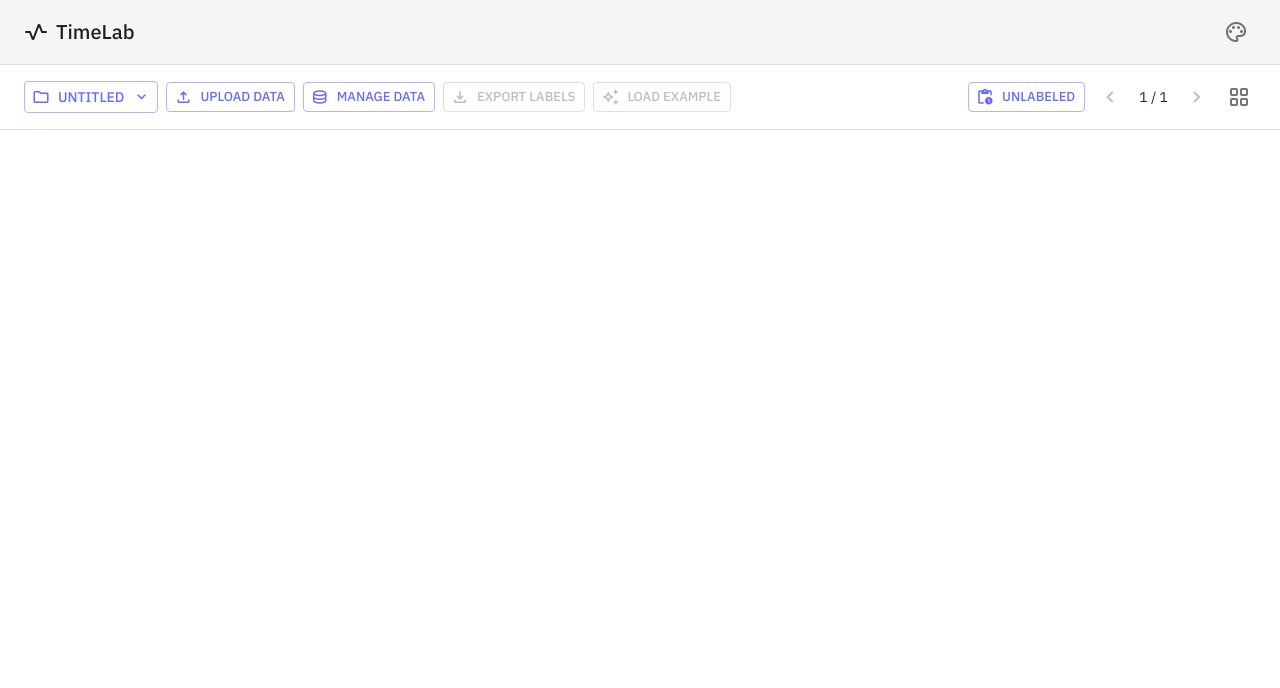
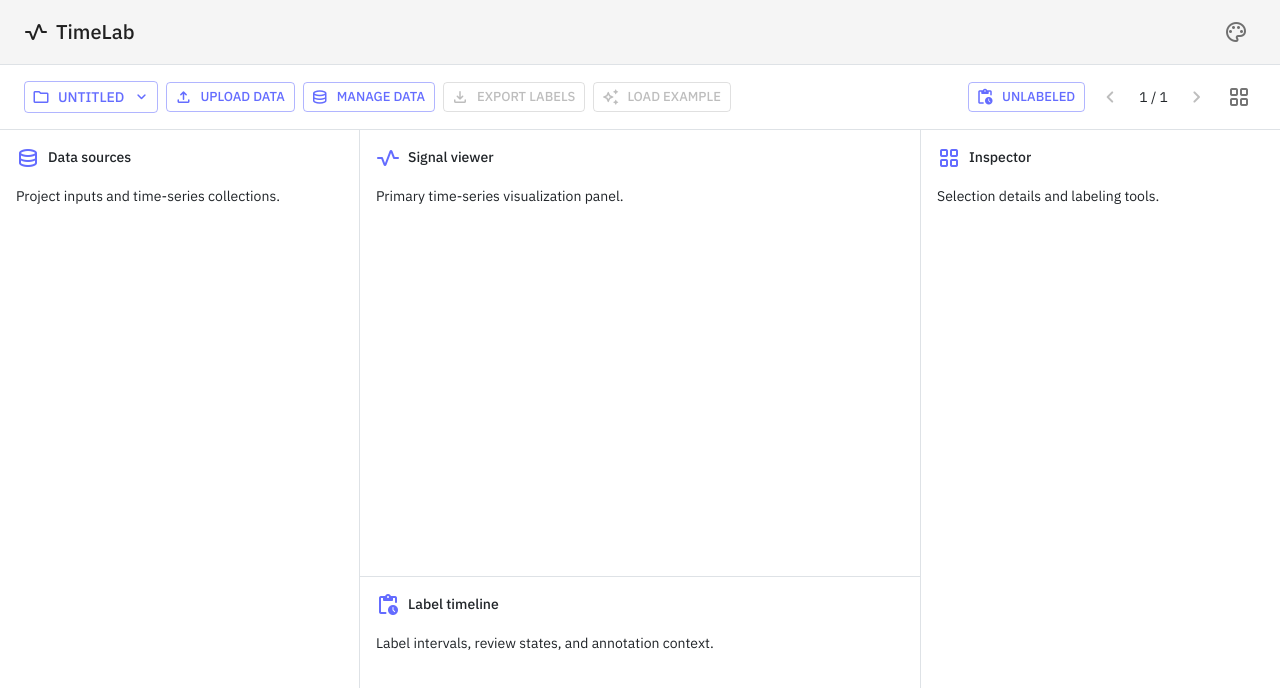
Before and after one commit to Eoic/TimeLabReact, a React (Vite) app: page / in a window 1280 px wide. Shown: the top 688 px of the page. Built offline with nearby package versions, Linux system fonts and the light colour scheme.

Commit message:
feat: workspace layout

```diff
--- a/src/App.tsx
+++ b/src/App.tsx
@@ -1,18 +1,22 @@
 import Box from '@mui/material/Box';
 import { Header } from './component/Header';
 import { SecondaryHeader } from './component/SecondaryHeader';
+import { WorkspaceLayout } from './component/WorkspaceLayout';
 
 function App() {
   return (
     <Box
-      component="main"
       sx={{
         bgcolor: 'background.default',
-        minHeight: '100svh',
+        display: 'flex',
+        flexDirection: 'column',
+        height: '100svh',
+        overflow: 'hidden',
       }}
     >
       <Header />
       <SecondaryHeader />
+      <WorkspaceLayout />
     </Box>
   );
 }
--- /dev/null
+++ b/src/component/WorkspaceLayout.tsx
@@ -0,0 +1,231 @@
+import Box from '@mui/material/Box';
+import Typography from '@mui/material/Typography';
+import { MaterialSymbol } from './MaterialSymbol';
+import type { MaterialSymbolName } from './MaterialSymbol';
+
+type PanelHeaderProps = {
+  icon: MaterialSymbolName;
+  title: string;
+};
+
+type WorkspacePanelProps = PanelHeaderProps & {
+  children?: React.ReactNode;
+  component?: 'aside' | 'section';
+};
+
+function PanelHeader({ icon, title }: PanelHeaderProps) {
+  return (
+    <Box
+      sx={{
+        alignItems: 'center',
+        display: 'flex',
+        gap: 1,
+        mb: 2,
+        minWidth: 0,
+      }}
+    >
+      <Box
+        aria-hidden
+        sx={{
+          color: 'primary.main',
+          display: 'flex',
+        }}
+      >
+        <MaterialSymbol name={icon} />
+      </Box>
+      <Typography component="h2" noWrap variant="subtitle2">
+        {title}
+      </Typography>
+    </Box>
+  );
+}
+
+function WorkspacePanel({
+  children,
+  component = 'section',
+  icon,
+  title,
+}: WorkspacePanelProps) {
+  return (
+    <Box
+      component={component}
+      sx={{
+        bgcolor: 'background.paper',
+        height: {
+          md: '100%',
+          xs: 'auto',
+        },
+        minHeight: {
+          md: 0,
+          xs: 'auto',
+        },
+        minWidth: 0,
+        overflow: {
+          md: 'auto',
+          xs: 'visible',
+        },
+        p: {
+          md: 2,
+          xs: 1.5,
+        },
+      }}
+    >
+      <PanelHeader icon={icon} title={title} />
+      {children}
+    </Box>
+  );
+}
+
+export function WorkspaceLayout() {
+  return (
+    <Box
+      component="main"
+      sx={{
+        bgcolor: 'background.default',
+        display: 'grid',
+        flex: '1 1 auto',
+        gap: 0,
+        gridTemplateAreas: {
+          md: '"data center inspector"',
+          xs: '"center" "data" "inspector"',
+        },
+        gridTemplateColumns: {
+          md: '360px minmax(0, 1fr) 360px',
+          xs: 'minmax(0, 1fr)',
+        },
+        gridTemplateRows: {
+          md: 'minmax(0, 1fr)',
+          xs: 'auto auto auto',
+        },
+        minHeight: 0,
+        overflow: {
+          md: 'hidden',
+          xs: 'auto',
+        },
+      }}
+    >
+      <Box
+        sx={{
+          borderBottomColor: 'divider',
+          borderBottomStyle: 'solid',
+          borderBottomWidth: {
+            md: 0,
+            xs: 1,
+          },
+          display: 'flex',
+          flexDirection: 'column',
+          gap: 0,
+          gridArea: 'center',
+          minHeight: {
+            md: 0,
+            xs: 'auto',
+          },
+          minWidth: 0,
+        }}
+      >
+        <Box
+          sx={{
+            flex: {
+              md: '2 1 0',
+              xs: '0 0 auto',
+            },
+            minHeight: {
+              md: 0,
+              xs: 320,
+            },
+          }}
+        >
+          <WorkspacePanel icon="vital_signs" title="Signal viewer">
+            <Typography color="text.secondary" variant="body2">
+              Primary time-series visualization panel.
+            </Typography>
+          </WorkspacePanel>
+        </Box>
+
+        <Box
+          sx={{
+            flex: {
+              md: '1 1 0',
+              xs: '0 0 auto',
+            },
+            borderTopColor: 'divider',
+            borderTopStyle: 'solid',
+            borderTopWidth: 1,
+            maxHeight: {
+              md: 370,
+              xs: 'none',
+            },
+            minHeight: {
+              md: 0,
+              xs: 'auto',
+            },
+          }}
+        >
+          <WorkspacePanel icon="pending_actions" title="Label timeline">
+            <Typography color="text.secondary" variant="body2">
+              Label intervals, review states, and annotation context.
+            </Typography>
+          </WorkspacePanel>
+        </Box>
+      </Box>
+
+      <Box
+        sx={{
+          borderBottomColor: 'divider',
+          borderBottomStyle: 'solid',
+          borderBottomWidth: {
+            md: 0,
+            xs: 1,
+          },
+          borderRightColor: 'divider',
+          borderRightStyle: 'solid',
+          borderRightWidth: {
+            md: 1,
+            xs: 0,
+          },
+          gridArea: 'data',
+          minHeight: {
+            md: 0,
+            xs: 'auto',
+          },
+          minWidth: 0,
+        }}
+      >
+        <WorkspacePanel component="aside" icon="database" title="Data sources">
+          <Typography color="text.secondary" variant="body2">
+            Project inputs and time-series collections.
+          </Typography>
+        </WorkspacePanel>
+      </Box>
+
+      <Box
+        sx={{
+          borderLeftColor: 'divider',
+          borderLeftStyle: 'solid',
+          borderLeftWidth: {
+            md: 1,
+            xs: 0,
+          },
+          borderTopColor: 'divider',
+          borderTopStyle: 'solid',
+          borderTopWidth: {
+            md: 0,
+            xs: 1,
+          },
+          gridArea: 'inspector',
+          minHeight: {
+            md: 0,
+            xs: 'auto',
+          },
+          minWidth: 0,
+        }}
+      >
+        <WorkspacePanel component="aside" icon="grid_view" title="Inspector">
+          <Typography color="text.secondary" variant="body2">
+            Selection details and labeling tools.
+          </Typography>
+        </WorkspacePanel>
+      </Box>
+    </Box>
+  );
+}
```
